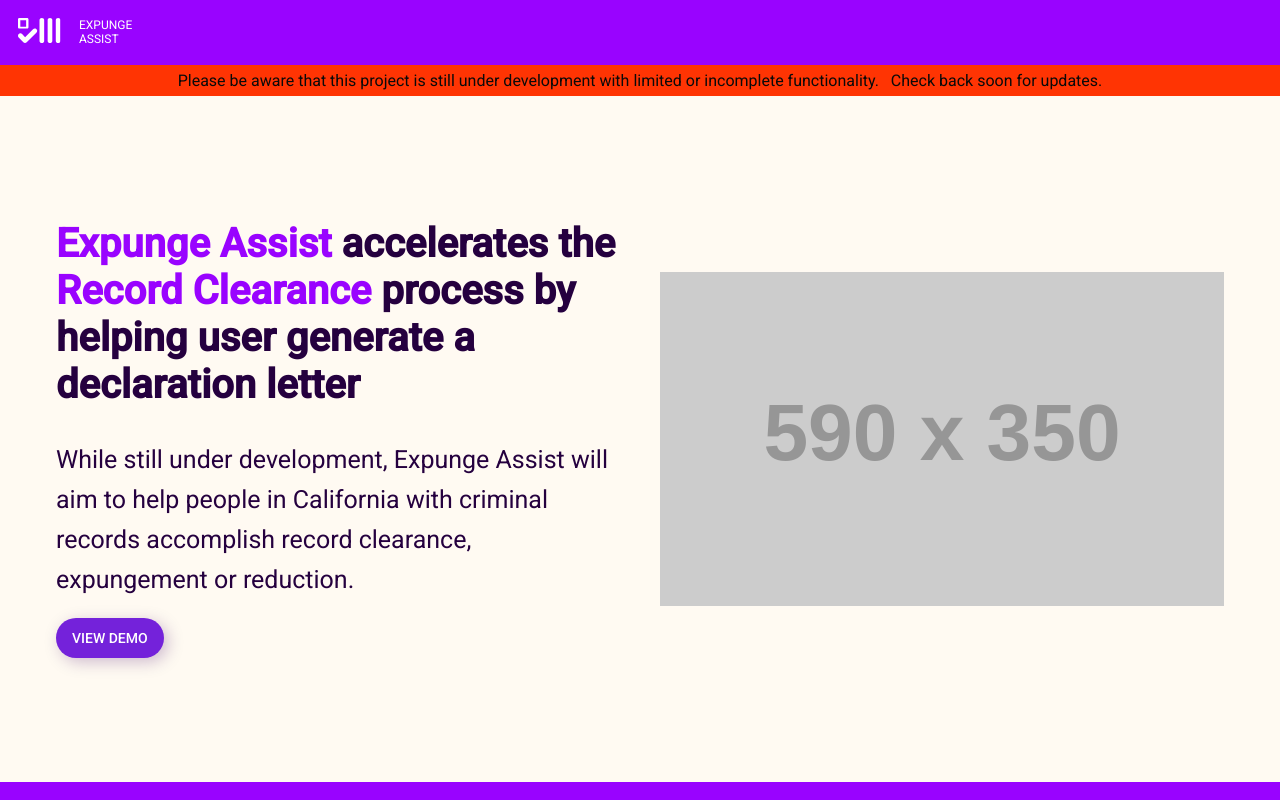
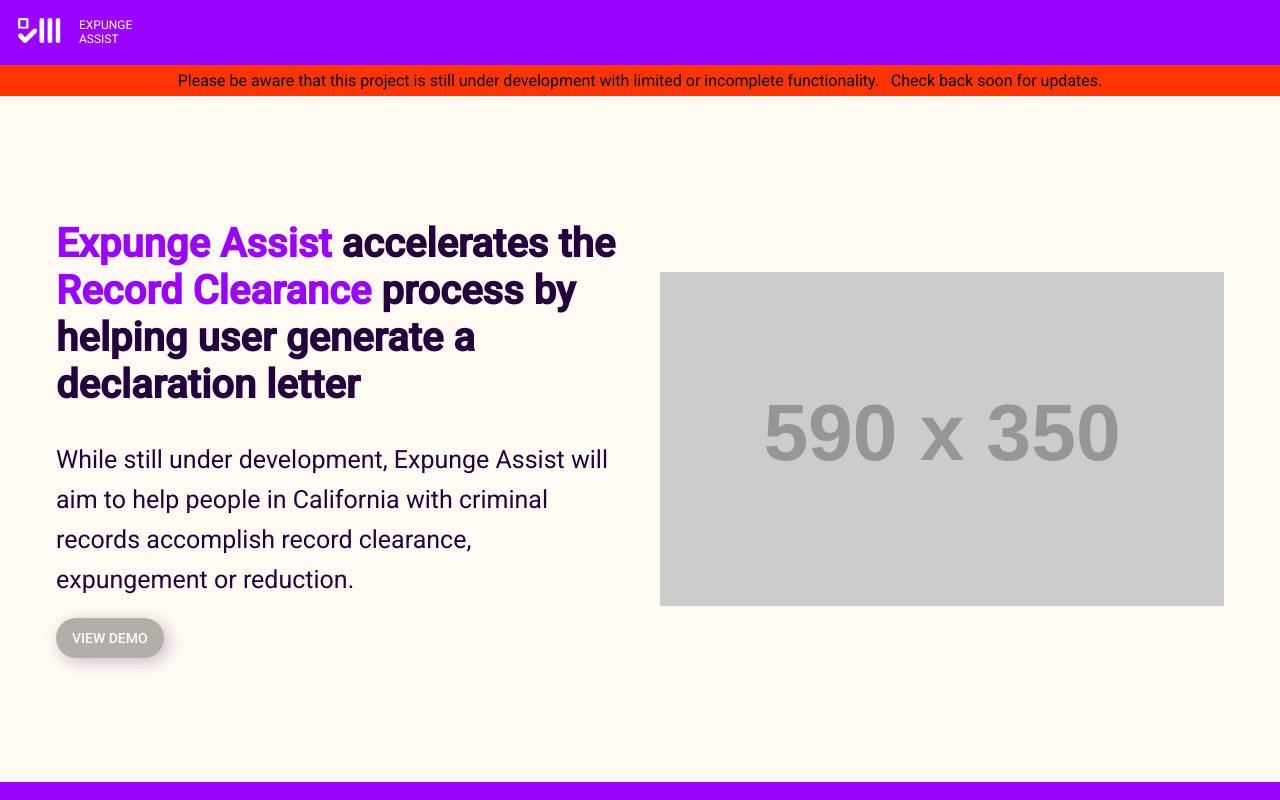
Before and after one commit to hackforla/expunge-assist, a React (Create React App) app in the folder products/statement-generator/: page /#/ in a window 1280 px wide. Shown: the top 800 px of the page. Built offline with nearby package versions, Linux system fonts and the light colour scheme.

Commit message:
remove darker purple from secondary palette

```diff
--- a/products/statement-generator/src/styles/appTheme.ts
+++ b/products/statement-generator/src/styles/appTheme.ts
@@ -16,7 +16,6 @@ const appTheme = createMuiTheme({
     },
     secondary: {
       main: '#FFFAF2', // tangerine light orange
-      dark: '#7422DA',
     },
     common: {
       black: '#0a0a0a',
```
